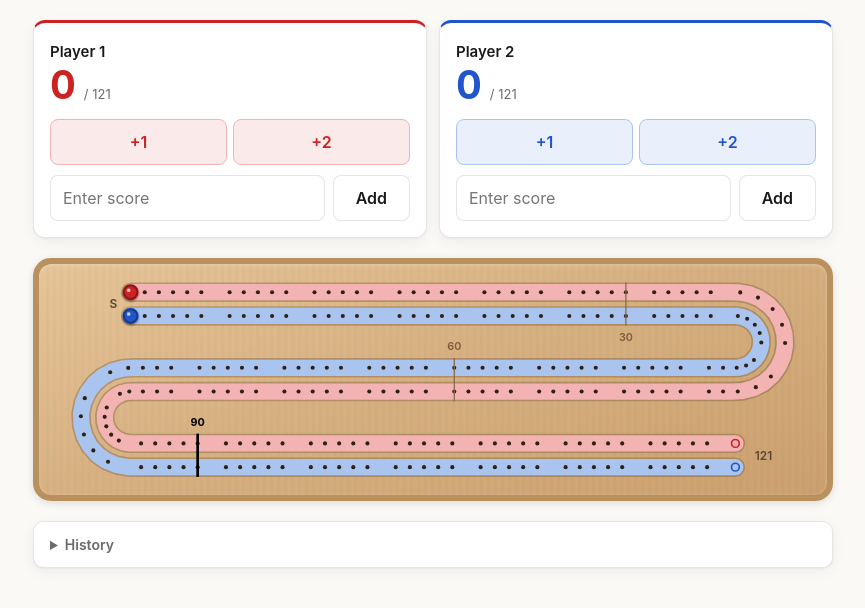
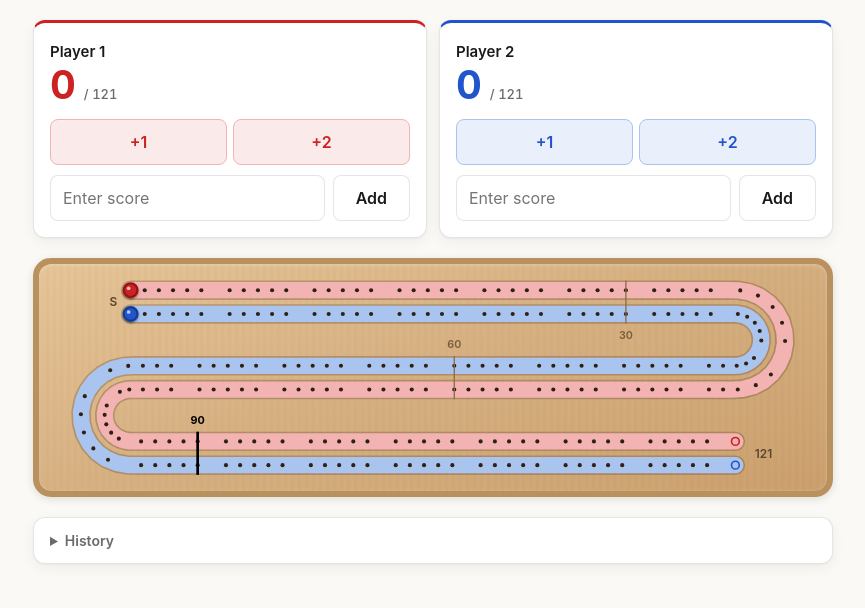
Before and after one commit to Victor-tsingh/Cribbage-Tracker, a Flask app: page / in a window 1280 px wide. Shown: the part 69-677 px from the top of the page, without its empty margins (207-1072 px from the left). Run offline with Flask 3, Linux system fonts and the light colour scheme.

Commit message:
Update style.css

```diff
--- a/Crib-project/static/style.css
+++ b/Crib-project/static/style.css
@@ -184,7 +184,9 @@ input[type="number"], input[type="text"] {
 
 .target {
   font-size: 13px;
+  font-weight: 500;
   color: var(--text-muted);
+  font-variant-numeric: tabular-nums;
 }
 
 .lead-badge {
@@ -288,7 +290,7 @@ input[type="number"], input[type="text"] {
     linear-gradient(160deg, #e8c79a 0%, #d9b384 45%, #cda16f 100%);
   border: 6px solid #b8915f;
   border-radius: 18px;
-  padding: 12px 16px;
+  padding: 10px 16px;
   margin-bottom: 1.25rem;
   box-shadow: inset 0 1px 4px rgba(255, 255, 255, 0.3), 0 2px 8px rgba(0, 0, 0, 0.12);
 }
@@ -305,7 +307,7 @@ input[type="number"], input[type="text"] {
   background: var(--success-bg);
   color: var(--success-text);
   padding: 12px 16px;
-  border-radius: 10px;
+  border-radius: var(--radius);
   font-weight: 600;
   text-align: center;
   margin-bottom: 1rem;
@@ -318,7 +320,7 @@ input[type="number"], input[type="text"] {
 .history-panel {
   background: var(--surface);
   border: 1px solid var(--border);
-  border-radius: 10px;
+  border-radius: var(--radius);
   padding: 12px 16px;
   box-shadow: var(--shadow-card);
 }
```
